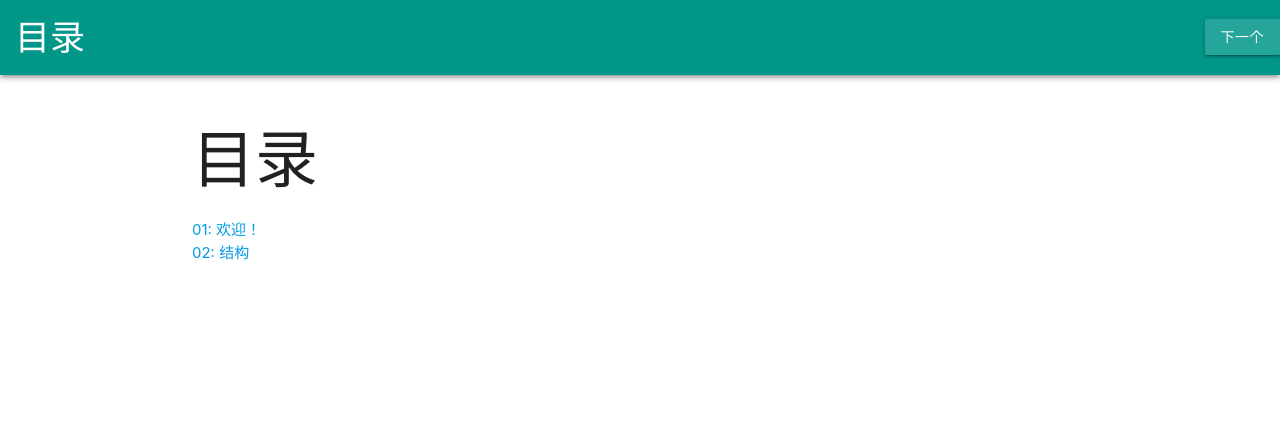
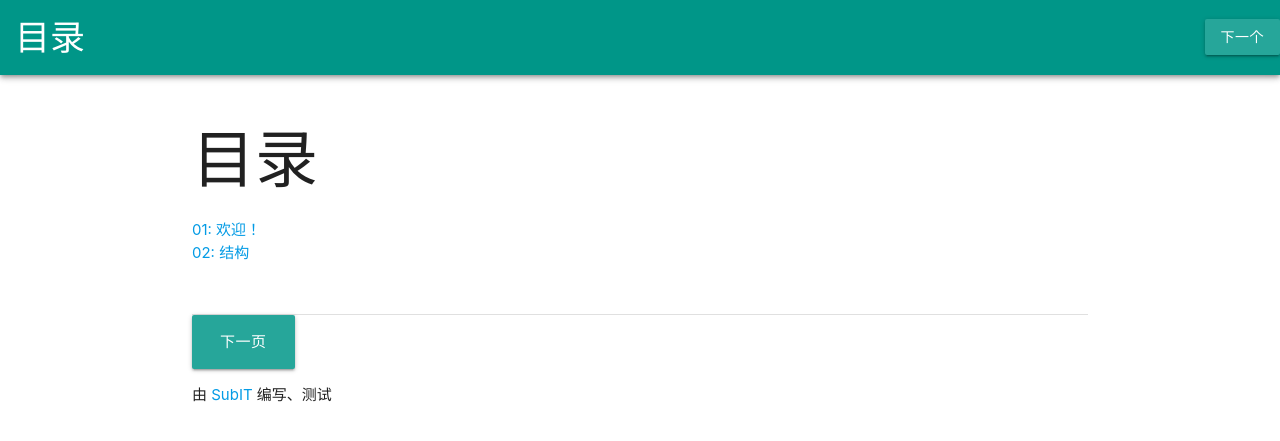
Before and after one commit to pkuschool/intro, a Jekyll site: the page built from pages.md, in a window 1280 px wide. Shown: the top 441 px of the page. Built offline with Jekyll 4.4.1, drawn with Linux system fonts in a browser that asks for light colours; nearby versions of some CDN libraries; our own code applies the rules of GitHub Pages for plain Markdown files.

Commit message:
new footer

```diff
--- a/_layouts/default.html
+++ b/_layouts/default.html
@@ -17,8 +17,14 @@
             <a href="./{{page.next}}" class="btn right hide-on-small" style="margin-top: 14px"><!-- <i class="material-icons">right-arrow</i> -->下一个</a>
         </nav>
     </div>
-    <div class="container" style="margin-top: 50px">
+    <div class="container" style="margin-top: 50px;margin-bottom: 50px">
         {{ content }}
     </div>
+    <footer class="container">
+        <div class="divider"></div>
+        <a href="./{{page.next}}" class="btn-large">
+            <!-- <i class="material-icons">right-arrow</i> -->下一页</a>
+        <p>由 <a href="https://pkuschool.github.io/SubIT">SubIT</a> 编写、测试</p>
+    </footer>
 </body>
 </html>
```
